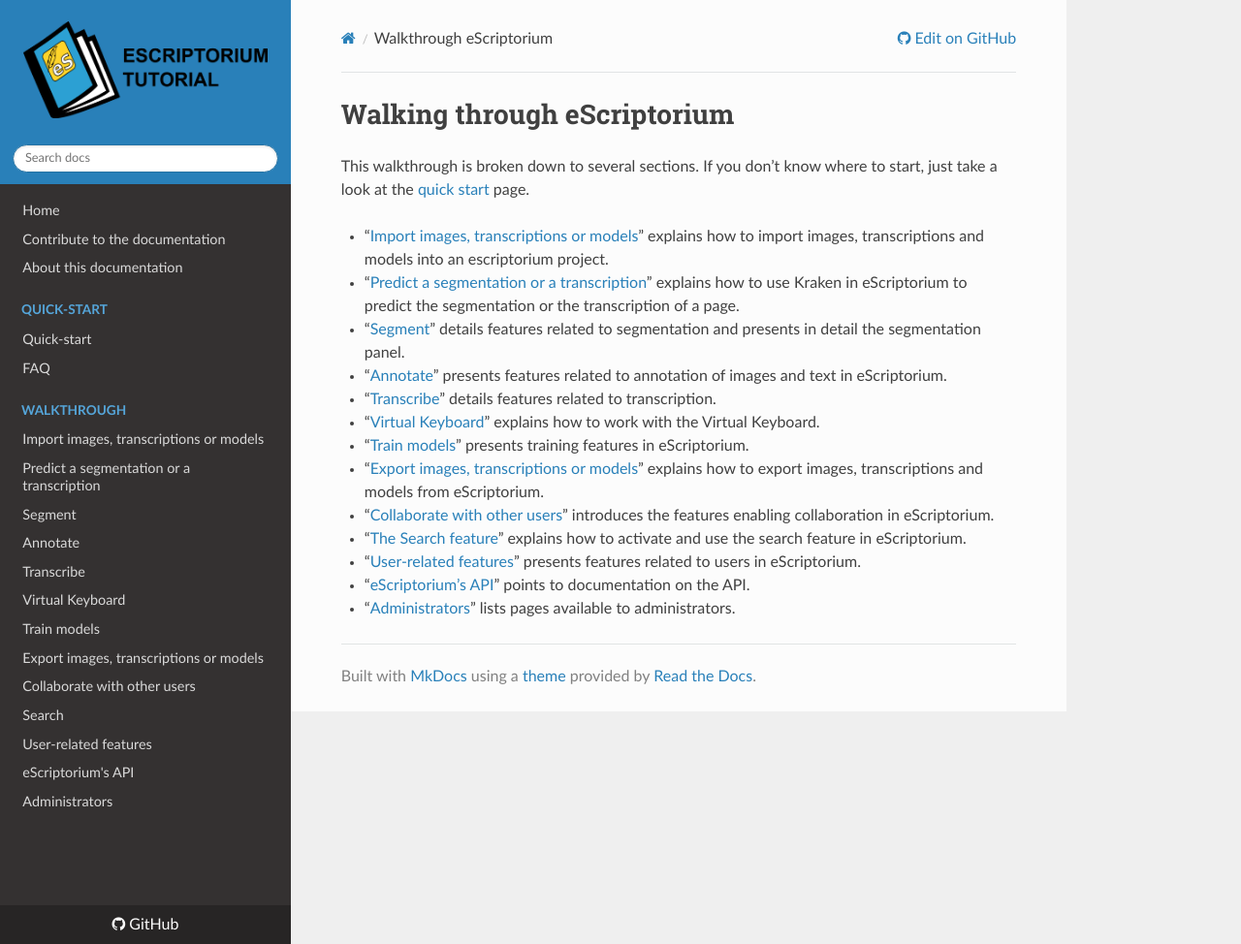
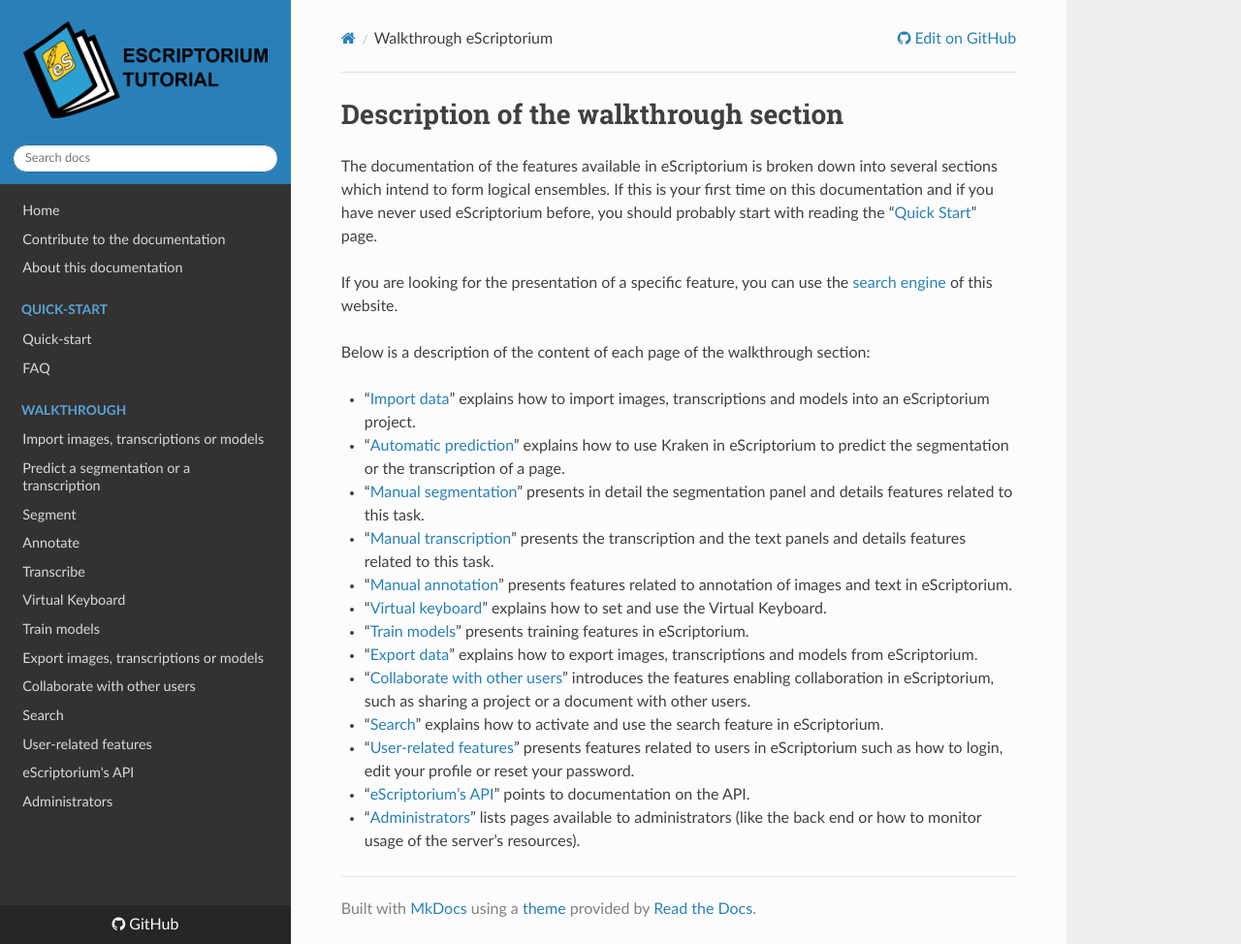
Before and after one commit to alix-tz/escriptorium-documentation, an MkDocs documentation site: the page built from docs/walkthrough.md, in a window 1280 px wide and 974 px high. Shown: the whole window at 97% size. Built offline with MkDocs 1.6.1, drawn with Linux system fonts in a browser that asks for light colours; nearby versions of some CDN libraries.

Commit message:
editing the walkthrough page

```diff
--- a/docs/walkthrough.md
+++ b/docs/walkthrough.md
@@ -6,20 +6,24 @@
 date: 2023-02-21
 ---
 
-# Walking through eScriptorium
+# Description of the walkthrough section
 
-This walkthrough is broken down to several sections. If you don't know where to start, just take a look at the [quick start](quick-start.md) page.
+The documentation of the features available in eScriptorium is broken down into several sections which intend to form logical ensembles. If this is your first time on this documentation and if you have never used eScriptorium before, you should probably start with reading the "[Quick Start](quick-start.md)" page.
 
-- "[Import images, transcriptions or models](import.md)" explains how to import images, transcriptions and models into an escriptorium project.
-- "[Predict a segmentation or a transcription](predict.md)" explains how to use Kraken in eScriptorium to predict the segmentation or the transcription of a page.
-- "[Segment](segment.md)" details features related to segmentation and presents in detail the segmentation panel.
-- "[Annotate](annotate.md)" presents features related to annotation of images and text in eScriptorium.
-- "[Transcribe](transcribe.md)" details features related to transcription.
-- "[Virtual Keyboard](virtual_keyboard.md)" explains how to work with the Virtual Keyboard.
+If you are looking for the presentation of a specific feature, you can use the [search engine](search.html?q=) of this website.
+
+Below is a description of the content of each page of the walkthrough section:
+
+- "[Import data](import.md)" explains how to import images, transcriptions and models into an eScriptorium project.
+- "[Automatic prediction](predict.md)" explains how to use Kraken in eScriptorium to predict the segmentation or the transcription of a page.
+- "[Manual segmentation](segment.md)" presents in detail the segmentation panel and details features related to this task.
+- "[Manual transcription](transcribe.md)" presents the transcription and the text panels and details features related to this task.
+- "[Manual annotation](annotate.md)" presents features related to annotation of images and text in eScriptorium.
+- "[Virtual keyboard](virtual_keyboard.md)" explains how to set and use the Virtual Keyboard.
 - "[Train models](train.md)" presents training features in eScriptorium.
-- "[Export images, transcriptions or models](export.md)" explains how to export images, transcriptions and models from eScriptorium.
-- "[Collaborate with other users](collaborate.md)" introduces the features enabling collaboration in eScriptorium.
-- "[The Search feature](search.md)" explains how to activate and use the search feature in eScriptorium.
-- "[User-related features](users.md)" presents features related to users in eScriptorium.
+- "[Export data](export.md)" explains how to export images, transcriptions and models from eScriptorium.
+- "[Collaborate with other users](collaborate.md)" introduces the features enabling collaboration in eScriptorium, such as sharing a project or a document with other users.
+- "[Search](search.md)" explains how to activate and use the search feature in eScriptorium.
+- "[User-related features](users.md)" presents features related to users in eScriptorium such as how to login, edit your profile or reset your password.
 - "[eScriptorium's API](api.md)" points to documentation on the API.
-- "[Administrators](administrators.md)" lists pages available to administrators.
+- "[Administrators](administrators.md)" lists pages available to administrators (like the back end or how to monitor usage of the server's resources).
```
